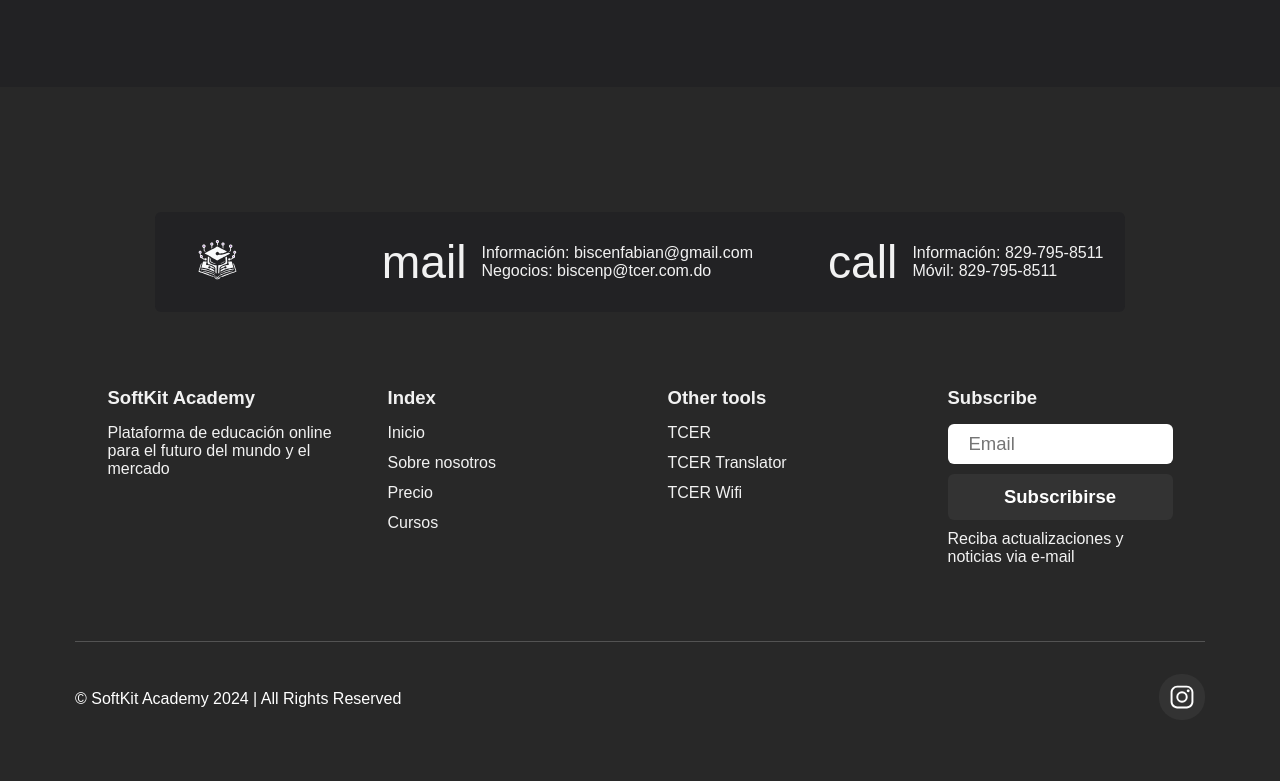
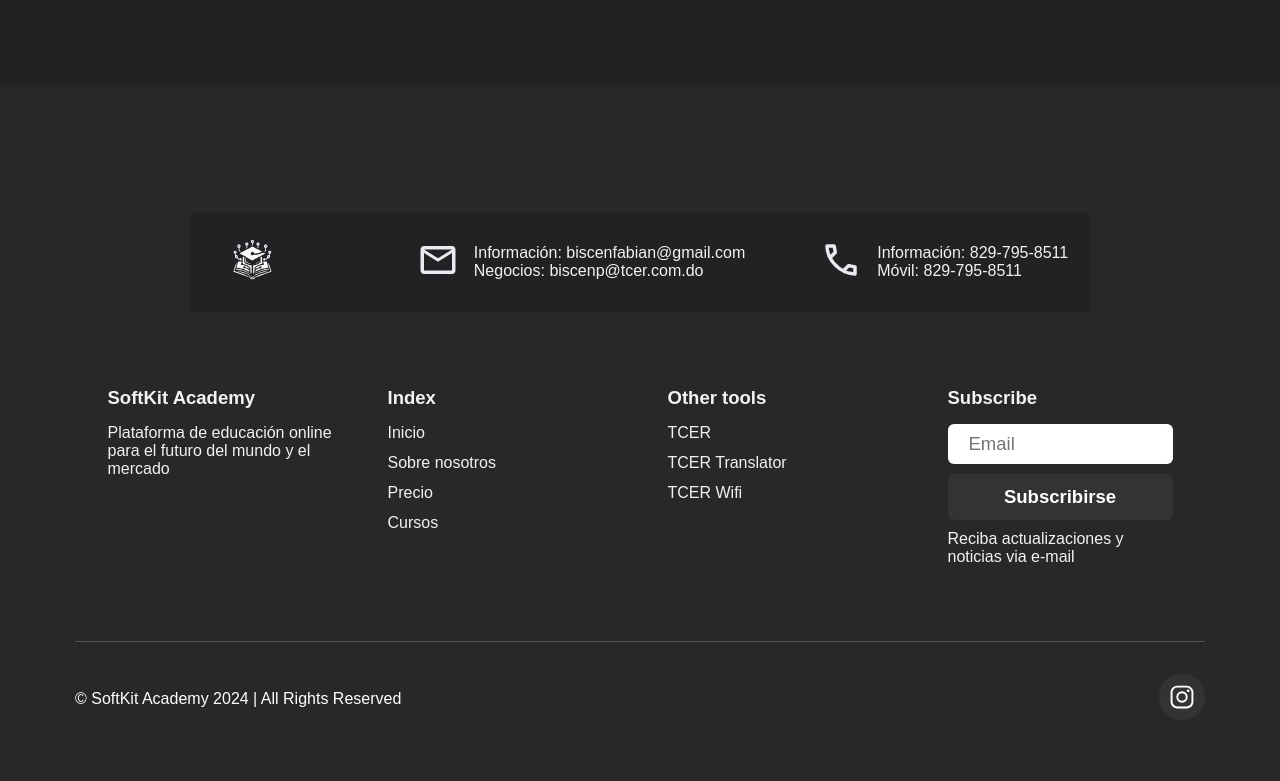
Before and after one commit to EssEnemiGz/SoftKit-Academy, a Flask app: page / in a window 1280 px wide. Shown: the part 2299-3080 px from the top of the page. Run offline with Flask 3, Linux system fonts and the light colour scheme.

Commit message:
"Added other icons"

```diff
--- a/templates/index.html
+++ b/templates/index.html
@@ -309,9 +309,7 @@
                     <div class="contact-info">
                         <ul>
                             <li>
-                                <span class="material-symbols-outlined contact-icon">
-                                    mail
-                                </span>
+                                <img src="/static/icons/mail.svg" alt="Email icon" class="contact-icon" width="42" height="42">
                             </li>
                             <li>
                                 <p>Información: <a href="mailto:info@biscenfabian@gmail.com?subject=Correo para solicitar información&body=Introduzca los detalles de su consulta aquí.">biscenfabian@gmail.com</a></p>
@@ -322,9 +320,7 @@
                     <div class="contact-info">
                         <ul>
                             <li>
-                                <span class="material-symbols-outlined contact-icon">
-                                    call
-                                </span>
+                                <img src="/static/icons/call.svg" alt="Phone icon" class="contact-icon" width="42" height="42">
                             </li>
                             <li>
                                 <p>Información: <a href="tel:829-795-8511">829-795-8511</a></p>
```
